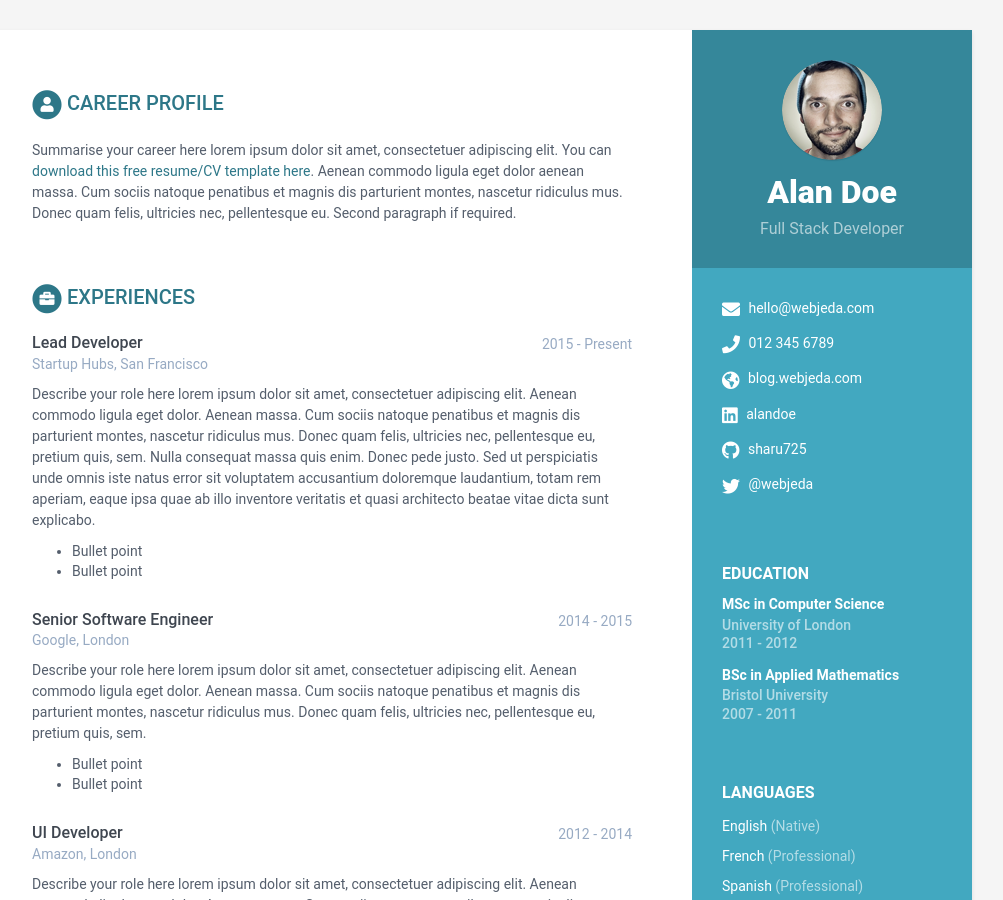
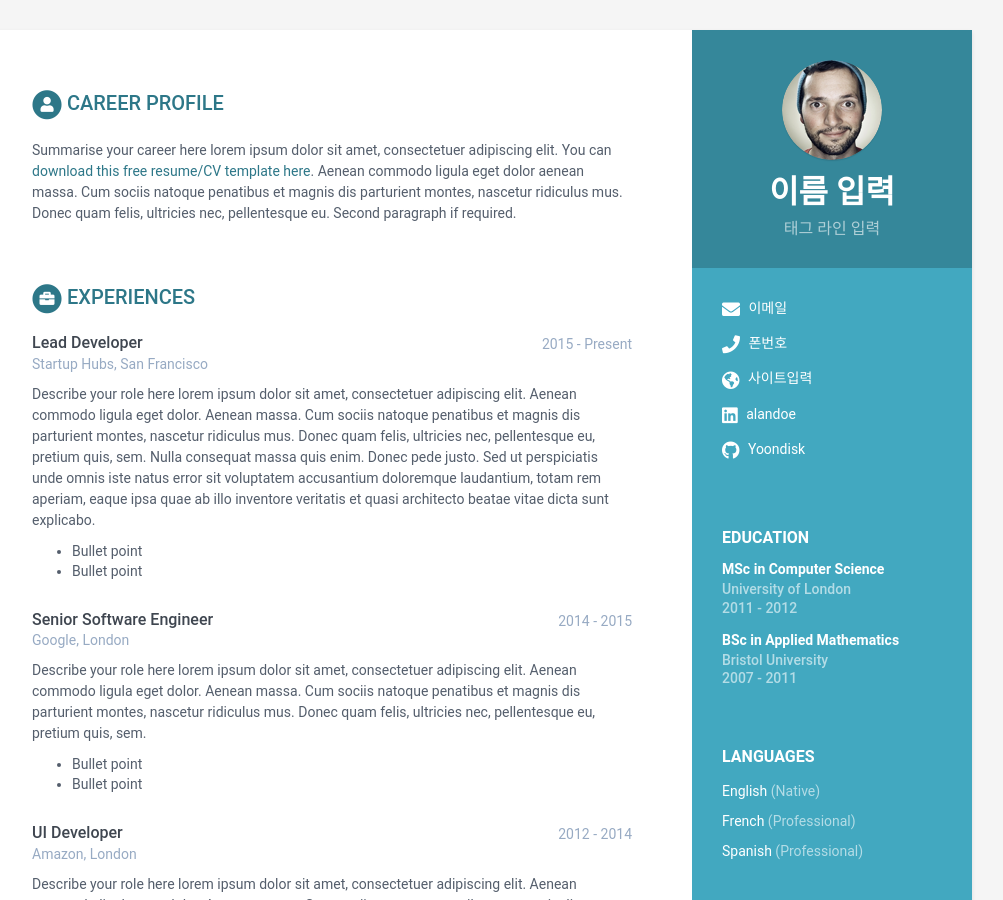
Before and after one commit to kimdev1/kimdev1.github.io, a Jekyll site: the page built from index.html, in a window 1280 px wide and 900 px high. Shown: the whole window, without its empty margins (168-1171 px from the left). Built offline with Jekyll 4.4.1, drawn with Linux system fonts in a browser that asks for light colours.

Commit message:
Update data.yml

```diff
--- a/_data/data.yml
+++ b/_data/data.yml
@@ -7,20 +7,20 @@ sidebar:
     education: True # set to False if you want education in main section instead of in sidebar
 
     # Profile information
-    name: Alan Doe
-    tagline: Full Stack Developer
+    name: 이름 입력
+    tagline: 태그 라인 입력
     avatar: profile.png  #place a 100x100 picture inside /assets/images/ folder and provide the name of the file below
 
     # Sidebar links
-    email: hello@webjeda.com
-    phone: 012 345 6789
-    website: blog.webjeda.com #do not add http://
+    email: 이메일
+    phone: 폰번호
+    website: 사이트입력 #do not add http://
     linkedin: alandoe
-    github: sharu725
+    github: Yoondisk
     telegram: # add your nickname without '@' sign
     gitlab:
     bitbucket:
-    twitter: '@webjeda'
+    twitter:
     stack-overflow: # Number/Username, e.g. 123456/alandoe
     codewars:
     goodreads: # Number-Username, e.g. 123456-alandoe
```
